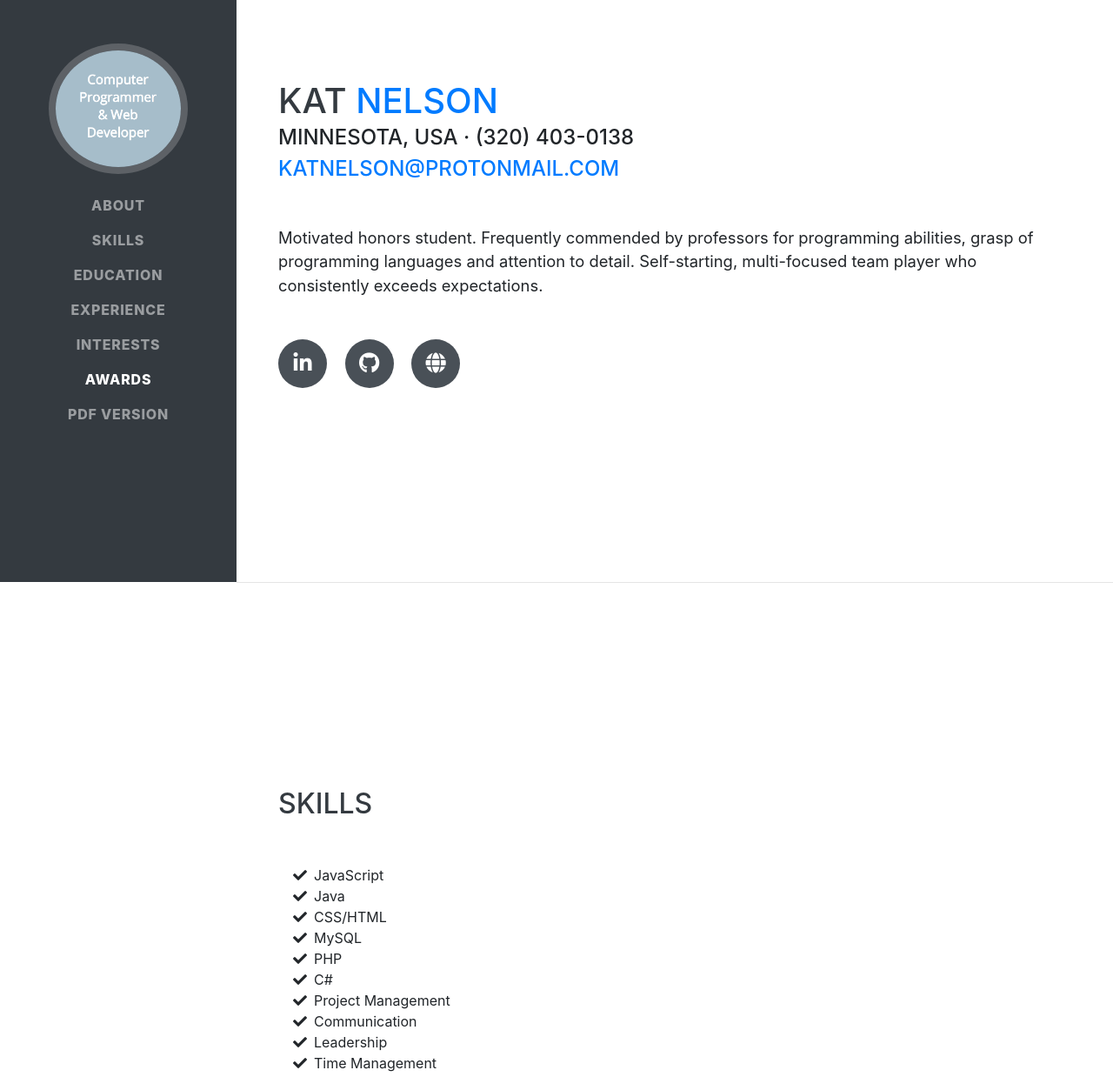
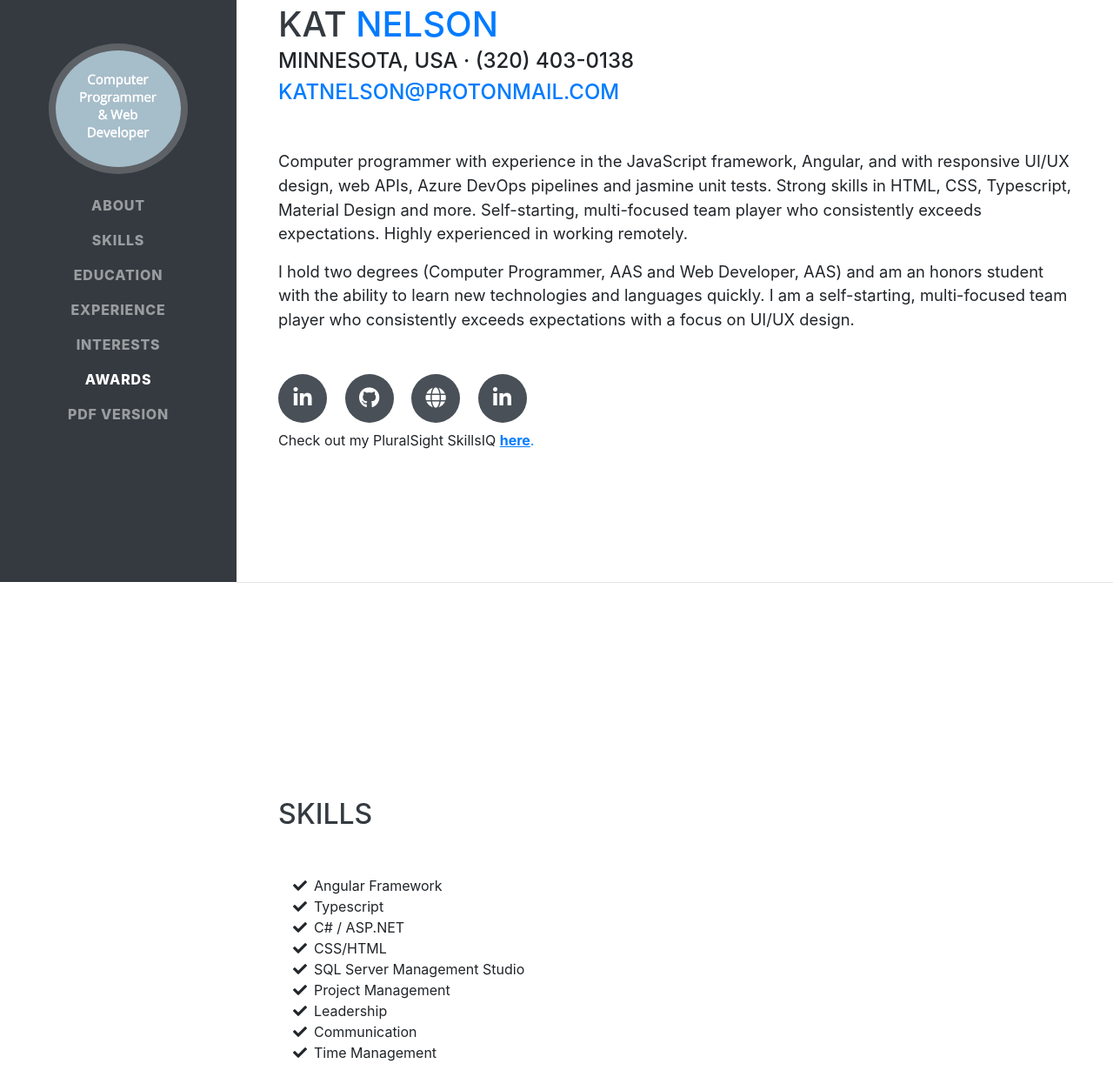
Before and after one commit to KatElizabeth/OnlineCV, a website with bundled scripts: page index.html in a window 1280 px wide. Shown: the part 131-1369 px from the top of the page at 87% size. Built offline with nearby package versions, Linux system fonts and the light colour scheme; a web font is replaced by a local one.

Commit message:
updated for 2021
changed intro and experience

```diff
--- a/index.html
+++ b/index.html
@@ -75,9 +75,17 @@
                 <a href="mailto:name@email.com">katnelson@protonmail.com</a>
                                          <!--                    <a href="https://www.katelizabeth.cloud">www.katelizabeth.cloud</a>-->
             </div>
-                <p class="lead mb-5">Motivated honors student. Frequently commended by professors for programming
-                    abilities, grasp of programming languages and attention to detail. Self-starting, multi-focused team
-                    player who consistently exceeds expectations.</p>
+            <p class="lead mb-3">
+                Computer programmer with experience in the JavaScript framework, Angular, and with responsive UI/UX
+                design, web APIs, Azure DevOps pipelines and jasmine unit tests. Strong skills in HTML, CSS, Typescript,
+                Material Design and more. Self-starting, multi-focused team player who consistently exceeds
+                expectations. Highly experienced in working remotely.
+            </p>
+            <p class="lead mb-5">
+                I hold two degrees (Computer Programmer, AAS and Web Developer, AAS) and am an honors student with the
+                ability to learn new technologies and languages quickly. I am a self-starting, multi-focused team player
+                who consistently exceeds expectations with a focus on UI/UX design.
+            </p>
             <div class="social-icons">
                 <a href="https://www.linkedin.com/in/kat-nelson-programmer/" target="_blank">
                     <i class="fab fa-linkedin-in"></i>
@@ -91,7 +99,15 @@
                 <a href="../index.html" target="_blank">
                     <i class="fas fa-globe"></i>
                 </a>
+
+                <a href="https://www.linkedin.com/in/kat-nelson-programmer/" target="_blank">
+                    <i class="fab fa-linkedin-in"></i>
+                </a>
             </div>
+            <p class="mt-2">Check out my PluralSight SkillsIQ <a href="https://app.pluralsight.com/profile/kat-nelson"
+                                                                 target="_blank">
+                <b><u>here</u></b>.
+            </a></p>
         </div>
     </section>
 
@@ -113,11 +129,15 @@
                         <ul class="fa-ul mb-0">
                             <li>
                                 <i class="fa-li fa fa-check"></i>
-                                    JavaScript
+                                Angular Framework
                             </li>
                             <li>
                                 <i class="fa-li fa fa-check"></i>
-                                    Java
+                                Typescript
+                            </li>
+                            <li>
+                                <i class="fa-li fa fa-check"></i>
+                                C# / ASP.NET
                             </li>
                             <li>
                                 <i class="fa-li fa fa-check"></i>
@@ -125,28 +145,20 @@
                             </li>
                             <li>
                                 <i class="fa-li fa fa-check"></i>
-                                    MySQL
+                                SQL Server Management Studio
                             </li>
                             <li>
                                 <i class="fa-li fa fa-check"></i>
-                                    PHP
-                                </li>
-                                <li>
-                                    <i class="fa-li fa fa-check"></i>
-                                    C#
+                                Project Management
                             </li>
 
                             <li>
                                 <i class="fa-li fa fa-check"></i>
-                                    Project Management
+                                Leadership
                             </li>
                             <li>
                                 <i class="fa-li fa fa-check"></i>
                                 Communication
-                                </li>
-                                <li>
-                                    <i class="fa-li fa fa-check"></i>
-                                    Leadership
                             </li>
                             <li>
                                 <i class="fa-li fa fa-check"></i>
@@ -204,9 +216,23 @@
 
             <div class="resume-item d-flex flex-column flex-md-row justify-content-between mb-5">
                 <div class="resume-content">
+                    <h3 class="mb-0">Developer</h3>
+                    <div class="subheading mb-3">Rural Computer Consultants, Inc - Minnesota</div>
+                    <p>Developed a new customer web hub using the Angular framework with ASP.NET web api.
+                       Made UX/UI improvements and created responsive pages, scripted build pipelines in Azure DevOps
+                       to automate our builds and jasmine unit tests. Redesigned icons to create consistency across
+                       all of our software products and sites.</p>
+                </div>
+                <div class="resume-date text-md-right">
+                    <span class="text-primary">May 2020 - Present</span>
+                </div>
+            </div>
+
+            <div class="resume-item d-flex flex-column flex-md-row justify-content-between mb-5">
+                <div class="resume-content">
                     <h3 class="mb-0">Programming Tutor / Computer Lab Assistant</h3>
                     <div class="subheading mb-3">Ridgewater College - Willmar, MN</div>
-                        <p>Tutored students in Java, Javascript, HTML/CSS and more. Created and uploaded audit
+                    <p>Tutored students in C#, SQL, Javascript, HTML/CSS and more. Created and uploaded audit
                        reports, performed troubleshooting of computer hardware and software issues.</p>
                 </div>
                 <div class="resume-date text-md-right">
@@ -250,10 +276,9 @@
     <section class="resume-section p-3 p-lg-5 d-flex align-items-center" id="interests">
         <div class="w-100">
             <h2 class="mb-5">Interests</h2>
-                <p>When I'm not tinkering with code, I enjoy being outside with my pupper, Wilson. I also love
-                    traveling internationally and experiencing new cultures. I like going to the beach (if the beach is
-                    next to the ocean) and hope to live near the coast again one day. I also enjoy spending time cooking
-                    (and experimenting) in the kitchen.</p>
+            <p>When I'm not tinkering with code, I enjoy being outside with my dogs, Wilson and Milo. I also love
+               traveling internationally and experiencing new cultures. I enjoy creating art using various types
+               of media and working on graphic design projects.</p>
             <p class="mb-0"></p>
         </div>
     </section>
```
Lines whose indentation alone changed are shown as unchanged.
